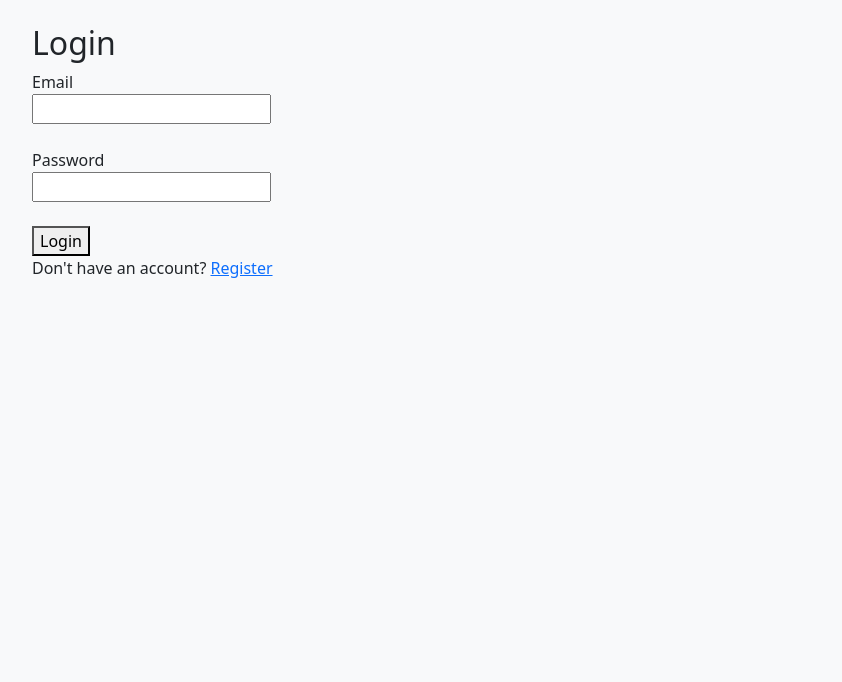
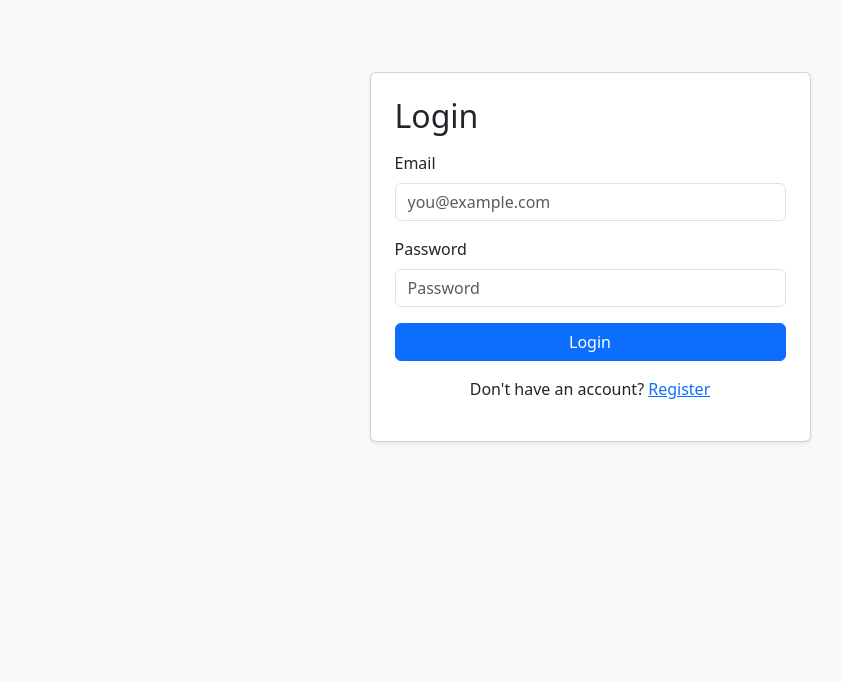
Before and after one commit to cmickle122/book-club-tracker, a Flask app: page /login in a window 1280 px wide. Shown: the part 56-738 px from the top of the page, without its empty margins (50-892 px from the left). Run offline with Flask 3, Linux system fonts and the light colour scheme.

Commit message:
Update login.html

```diff
--- a/app/templates/login.html
+++ b/app/templates/login.html
@@ -1,20 +1,45 @@
 {% extends "base.html" %}
 
 {% block content %}
-<h2>Login</h2>
+<div class="container mt-5">
+  <div class="row justify-content-center">
+    <div class="col-md-5">
+      <div class="card shadow-sm">
+        <div class="card-body p-4">
+          <h2 class="mb-3">Login</h2>
 
-<form method="POST">
-    <label>Email</label><br>
-    <input type="email" name="email" required><br><br>
+          {% with messages = get_flashed_messages() %}
+            {% if messages %}
+              {% for m in messages %}
+                <div class="alert alert-warning alert-dismissible fade show" role="alert">
+                  {{ m }}
+                  <button type="button" class="btn-close" data-bs-dismiss="alert"></button>
+                </div>
+              {% endfor %}
+            {% endif %}
+          {% endwith %}
 
-    <label>Password</label><br>
-    <input type="password" name="password" required><br><br>
+          <form method="POST" action="{{ url_for('auth.login') }}">
+            <div class="mb-3">
+              <label class="form-label">Email</label>
+              <input type="email" name="email" class="form-control" placeholder="you@example.com" required>
+            </div>
 
-    <button type="submit">Login</button>
-</form>
+            <div class="mb-3">
+              <label class="form-label">Password</label>
+              <input type="password" name="password" class="form-control" placeholder="Password" required>
+            </div>
 
-<p>
-    Don't have an account?
-    <a href="{{ url_for('auth.register') }}">Register</a>
-</p>
+            <button type="submit" class="btn btn-primary w-100">Login</button>
+          </form>
+
+          <p class="mt-3 text-center">
+            Don't have an account?
+            <a href="{{ url_for('auth.register') }}">Register</a>
+          </p>
+        </div>
+      </div>
+    </div>
+  </div>
+</div>
 {% endblock %}
```
